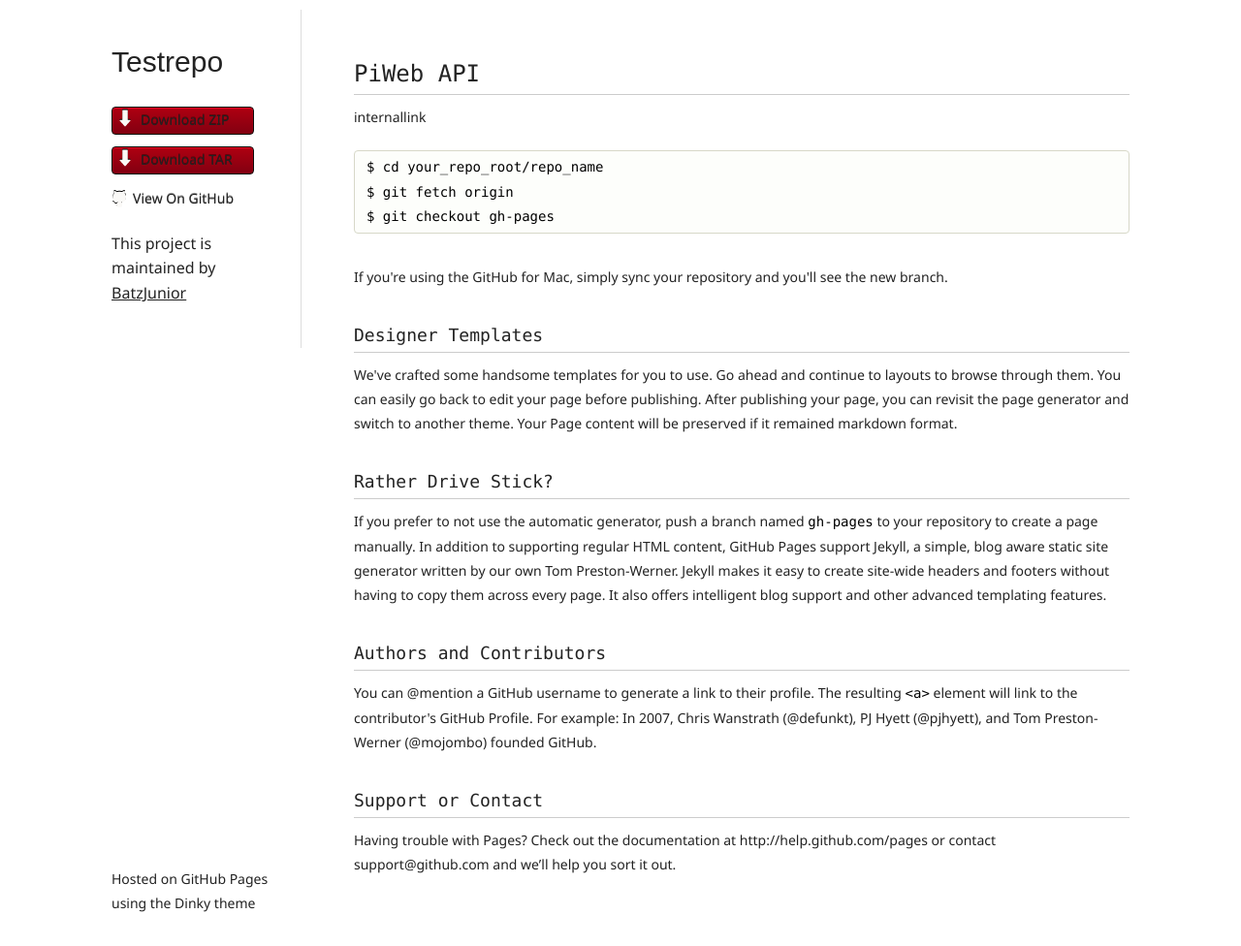
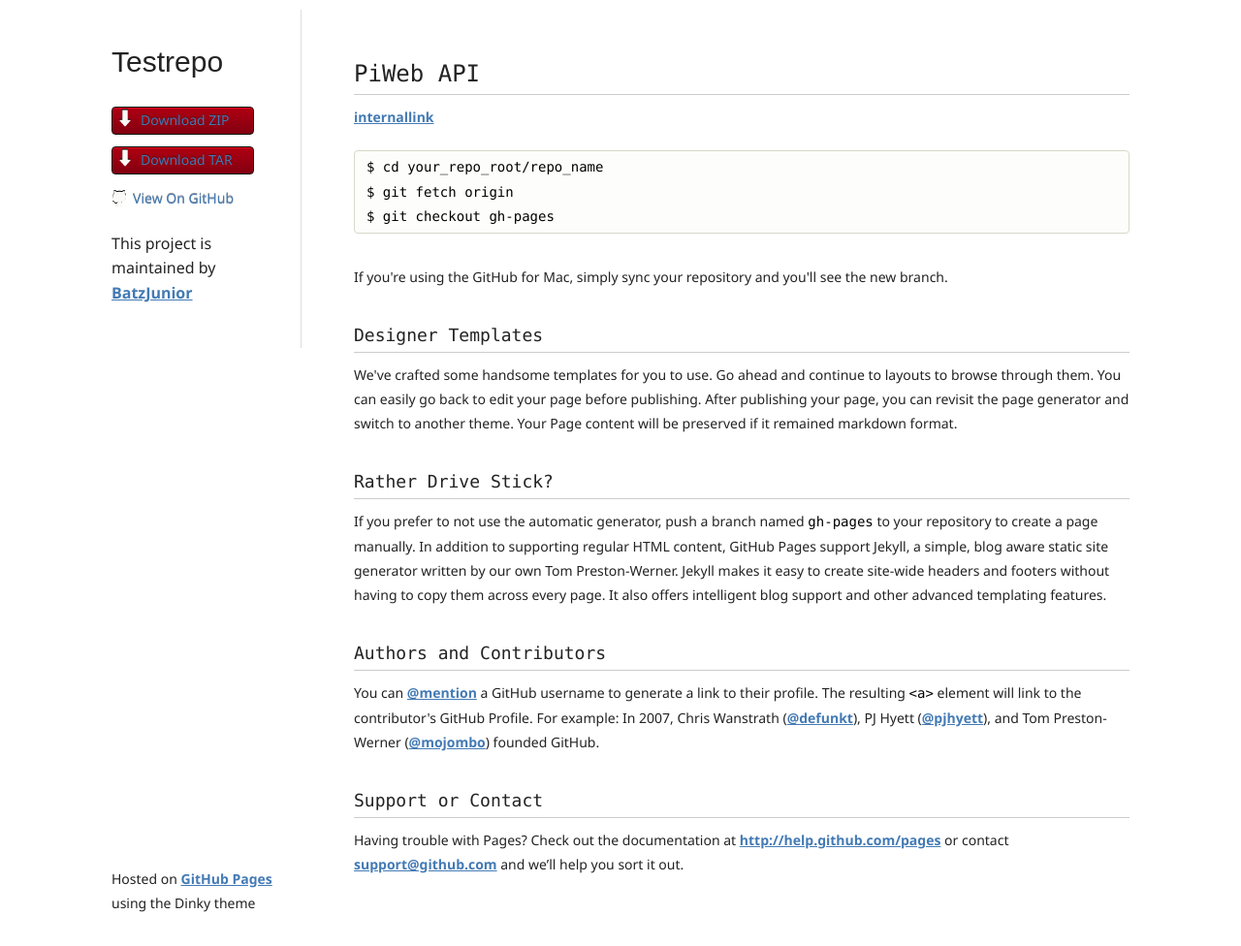
Before and after one commit to BatzJunior/testrepo, a Jekyll site: the page index.html, which Jekyll copies as it is, in a window 1280 px wide and 976 px high. Shown: the whole window at 97% size. Built offline with Jekyll 4.4.1, drawn with Linux system fonts in a browser that asks for light colours.

Commit message:
Update styles.css

```diff
--- a/stylesheets/styles.css
+++ b/stylesheets/styles.css
@@ -70,8 +70,9 @@ h4, h5, h6 {
 }
 
 a {
-  color:#222;
-  text-decoration:dotted;
+  color:#437AB4;
+  text-decoration:underline;
+  font-weight:bolder;
 }
 
 a:hover {
```
